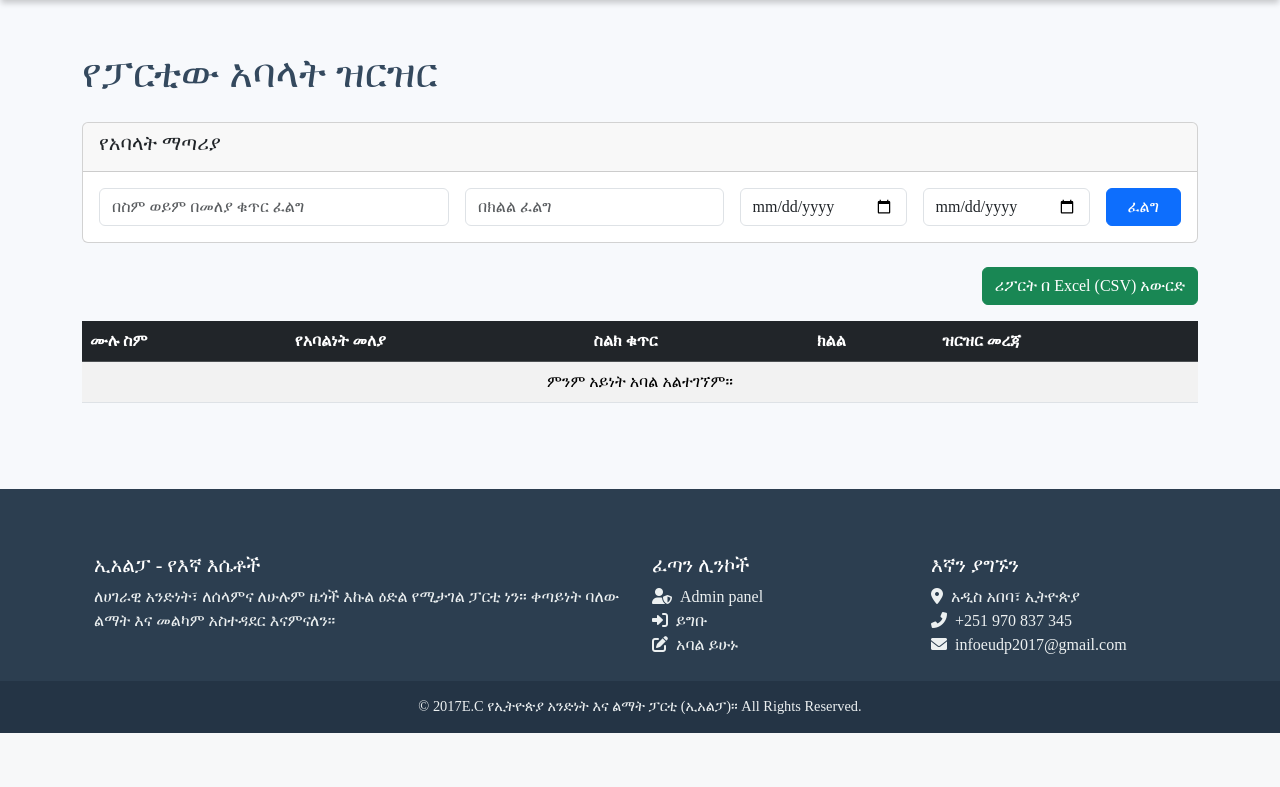
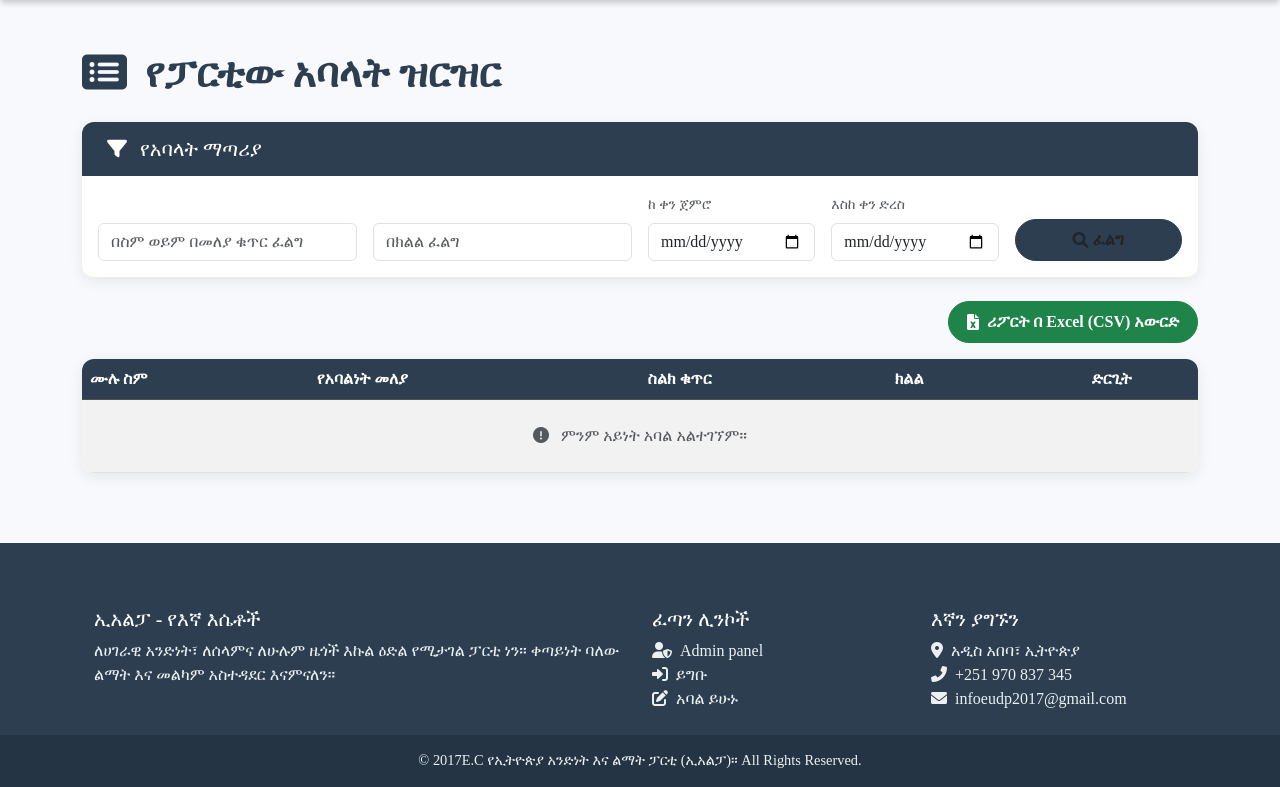
Before and after one commit to eudp-admin/eudp-members-Statistics, a Django app: page /app/ in a window 1280 px wide. Shown: the part 70-857 px from the top of the page. Before the commit the page ends 803 px from the top, so only its background shows below. Run offline with Django 5.2, Linux system fonts and the light colour scheme; the visitor is signed in with stand-in values (Sample User, id 1); some web fonts are replaced.

Commit message:
Update member_list.html

```diff
--- a/members/templates/members/member_list.html
+++ b/members/templates/members/member_list.html
@@ -3,64 +3,179 @@
 {% block title %}{{ page_title }}{% endblock %}
 
 {% block content %}
-    <h1 class="mb-4">{{ page_title }}</h1>
-    <div class="card mb-4">
-        <div class="card-header">
-            <h5>የአባላት ማጣሪያ</h5>
+<style>
+    /* ከቤዝ ቴምፕሌት ላይ ያሉትን ቀለሞች መጠቀም */
+    :root {
+        --party-dark-bg: #2c3e50; /* ለርዕስ እና ጠንካራ ጽሑፍ */
+        --party-primary-color: #1e8449; /* አረንጓዴ */
+        --party-secondary-color: #176638;
+        --party-background: #f7f9fc;
+    }
+
+    /* አጠቃላይ የካርድ ዘይቤ */
+    .card-modern {
+        border: none;
+        border-radius: 12px;
+        box-shadow: 0 4px 15px rgba(0, 0, 0, 0.08);
+        overflow: hidden;
+    }
+
+    /* የካርድ ራስጌ ዘይቤ */
+    .card-header-styled {
+        background-color: var(--party-dark-bg);
+        color: white;
+        padding: 15px 25px;
+        font-weight: 600;
+        border-bottom: none;
+    }
+    .card-header-styled h5 {
+        margin-bottom: 0;
+    }
+
+    /* ፈልግ/አውርድ አዝራሮች */
+    .btn-search, .btn-export {
+        font-weight: 600;
+        border-radius: 50px;
+        padding: 8px 18px;
+        transition: all 0.3s;
+        display: flex; /* አዝራር ውስጥ ያለው ጽሑፍ እንዲሰለፍ */
+        align-items: center;
+        justify-content: center;
+    }
+
+    .btn-search {
+        background-color: var(--party-dark-bg);
+        border-color: var(--party-dark-bg);
+    }
+    .btn-search:hover {
+        background-color: #34495e;
+        border-color: #34495e;
+    }
+
+    .btn-export {
+        background-color: var(--party-primary-color);
+        border-color: var(--party-primary-color);
+        color: white;
+    }
+    .btn-export:hover {
+        background-color: var(--party-secondary-color);
+        border-color: var(--party-secondary-color);
+    }
+
+    /* ሠንጠረዥ ዘይቤ */
+    .table-custom thead th {
+        background-color: var(--party-dark-bg) !important;
+        color: white;
+        font-weight: 600;
+        vertical-align: middle;
+    }
+    .table-custom tbody tr:hover {
+        background-color: var(--party-background);
+    }
+
+    /* የመለያ ቁጥር ባጅ */
+    .badge-membership {
+        background-color: var(--party-primary-color) !important;
+        font-weight: 500;
+        padding: 0.5em 0.8em;
+        border-radius: 50px;
+    }
+
+    /* ዝርዝር እይ አዝራር */
+    .btn-detail {
+        background-color: #5d9cec;
+        border-color: #5d9cec;
+        font-weight: 500;
+        border-radius: 50px;
+        padding: 5px 12px;
+        transition: all 0.3s;
+    }
+    .btn-detail:hover {
+        background-color: #4a8ee0;
+        border-color: #4a8ee0;
+    }
+</style>
+
+<h1 class="mb-4" style="color: var(--party-dark-bg); font-weight: 700;">
+    <i class="fas fa-list-alt me-2"></i> {{ page_title }}
+</h1>
+
+<div class="card card-modern mb-4">
+    <div class="card-header card-header-styled">
+        <h5><i class="fas fa-filter me-2"></i> የአባላት ማጣሪያ</h5>
     </div>
     <div class="card-body">
         <form method="get" action="">
-                <div class="row g-3">
-                    <div class="col-md-4">
+            <div class="row g-3 align-items-end">
+                <div class="col-md-3">
+                    <label class="form-label visually-hidden">በስም ወይም በመለያ ቁጥር ፈልግ</label>
                     <input type="text" name="query" class="form-control" placeholder="በስም ወይም በመለያ ቁጥር ፈልግ" value="{{ request.GET.query }}">
                 </div>
                 <div class="col-md-3">
+                    <label class="form-label visually-hidden">በክልል ፈልግ</label>
                     <input type="text" name="region" class="form-control" placeholder="በክልል ፈልግ" value="{{ request.GET.region }}">
                 </div>
                 <div class="col-md-2">
+                    <label class="form-label small text-muted">ከ ቀን ጀምሮ</label>
                     <input type="date" name="start_date" class="form-control" title="የተቀላቀለበት መጀመሪያ ቀን" value="{{ request.GET.start_date }}">
                 </div>
                 <div class="col-md-2">
+                    <label class="form-label small text-muted">እስከ ቀን ድረስ</label>
                     <input type="date" name="end_date" class="form-control" title="የተቀላቀለበት መጨረሻ ቀን" value="{{ request.GET.end_date }}">
                 </div>
-                    <div class="col-md-1">
-                        <button type="submit" class="btn btn-primary w-100">ፈልግ</button>
+                <div class="col-md-2">
+                    <button type="submit" class="btn btn-search w-100">
+                        <i class="fas fa-search me-1"></i> ፈልግ
+                    </button>
                 </div>
             </div>
         </form>
     </div>
 </div>
+
 <div class="d-flex justify-content-end mb-3">
-    <a href="{% url 'export_members_csv' %}?{{ request.GET.urlencode }}" class="btn btn-success">
-        ሪፖርት በ Excel (CSV) አውርድ
+    <a href="{% url 'export_members_csv' %}?{{ request.GET.urlencode }}" class="btn btn-export">
+        <i class="fas fa-file-excel me-2"></i> ሪፖርት በ Excel (CSV) አውርድ
     </a>
 </div>
+
+<div class="card card-modern">
+    <div class="card-body p-0">
         <div class="table-responsive">
-        <table class="table table-striped table-hover">
+            <table class="table table-striped table-hover table-custom mb-0">
                 <thead class="table-dark">
                     <tr>
                         <th scope="col">ሙሉ ስም</th>
                         <th scope="col">የአባልነት መለያ</th>
                         <th scope="col">ስልክ ቁጥር</th>
                         <th scope="col">ክልል</th>
-                    <th scope="col">ዝርዝር መረጃ</th>
+                        <th scope="col" class="text-center">ድርጊት</th>
                     </tr>
                 </thead>
                 <tbody>
                     {% for member in members %}
                     <tr>
-                    <td>{{ member.full_name }}</td>
-                    <td><span class="badge bg-secondary">{{ member.membership_id }}</span></td>
+                        <td><a href="{% url 'member_detail' member.pk %}" style="color: var(--party-dark-bg); text-decoration: none;">{{ member.full_name }}</a></td>
+                        <td><span class="badge badge-membership">{{ member.membership_id }}</span></td>
                         <td>{{ member.phone_number }}</td>
                         <td>{{ member.address_region }}</td>
-                    <td><a href="{% url 'member_detail' member.pk %}" class="btn btn-primary btn-sm">ዝርዝር እይ</a></td>
+                        <td class="text-center">
+                            <a href="{% url 'member_detail' member.pk %}" class="btn btn-detail btn-sm">
+                                <i class="fas fa-eye me-1"></i> ዝርዝር እይ
+                            </a>
+                        </td>
                     </tr>
                     {% empty %}
                     <tr>
-                    <td colspan="5" class="text-center">ምንም አይነት አባል አልተገኘም።</td>
+                        <td colspan="5" class="text-center py-4 text-muted">
+                            <i class="fas fa-exclamation-circle me-2"></i> ምንም አይነት አባል አልተገኘም።
+                        </td>
                     </tr>
                     {% endfor %}
                 </tbody>
             </table>
         </div>
+    </div>
+</div>
+
 {% endblock %}
```
Lines whose indentation alone changed are shown as unchanged.
